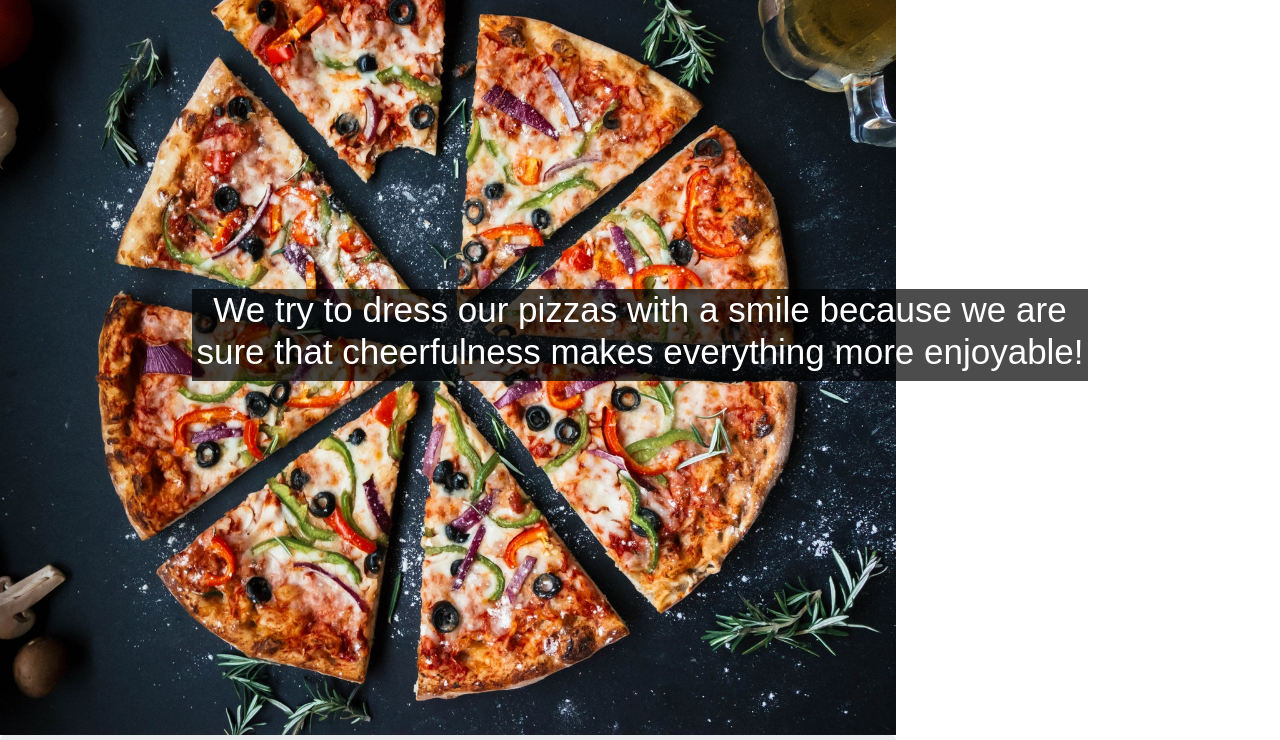
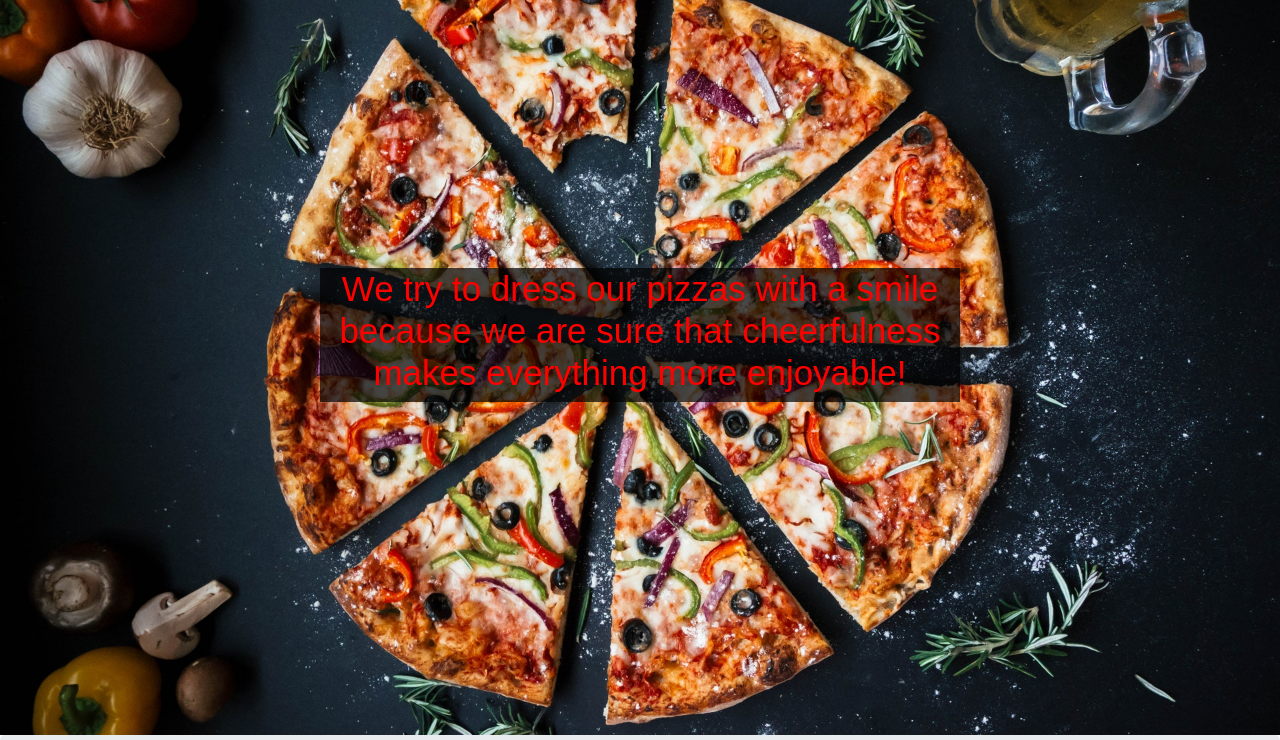
Before and after one commit to sanii-muthui/pizzeria, a plain HTML site: page index.html in a window 1280 px wide. Shown: the part 65-805 px from the top of the page. Drawn offline with nearby package versions, Linux system fonts and the light colour scheme.

Commit message:
styled color header

```diff
--- a/css/styles.css
+++ b/css/styles.css
@@ -21,6 +21,7 @@
 h2{
 	text-align: center!important;
 	font-size: 35px!important;
+	color: red!important;
 }
 .heading{
 	background-color: rgba(0,0,0,0.7)!important;
@@ -54,7 +55,7 @@ body{
 /********meadia query******/
 /**************************/
 @media only screen and (max-width: 600px) {
-.jumbotron,.navbar,.card, .sanii,.heading{
+{
    width: 100%!important;
  }
 
@@ -64,19 +65,19 @@ body{
 }
 
 @media only screen and (min-width: 600px) {
- .jumbotron,.navbar,.card, .sanii,.heading {
+  {
    width: 95%!important;
  }
 }
 
 @media only screen and (min-width: 768px) {
- .jumbotron,.navbar,.card, .sanii,.heading {
+ {
    width: 90%!important;
  }
 }
 
 @media only screen and (min-width: 992px) {
- .jumbotron,.navbar,.card, .sanii ,.heading{
+ {
    width: 70%!important;
  }
 }
```
